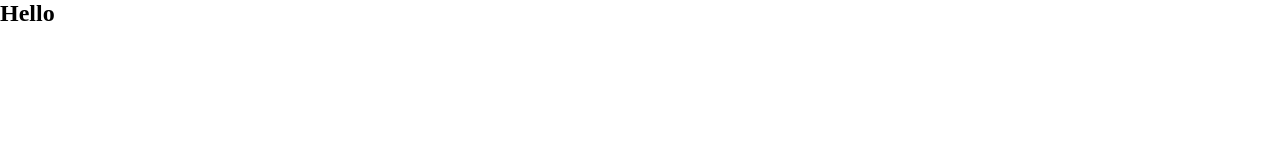
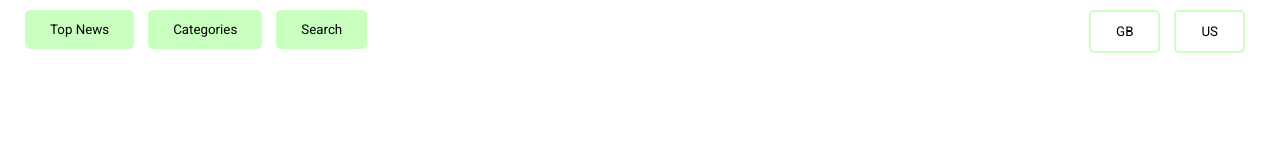
Before and after one commit to Veloja/top-news, a website built with webpack: page src/index.html in a window 1280 px wide. Built offline with nearby package versions, Linux system fonts and the light colour scheme.

Commit message:
header added

```diff
--- a/src/index.html
+++ b/src/index.html
@@ -4,9 +4,20 @@
     <meta charset="UTF-8">
     <meta name="viewport" content="width=device-width, initial-scale=1.0">
     <meta http-equiv="X-UA-Compatible" content="ie=edge">
-    <title>Document</title>
+    <link href="https://fonts.googleapis.com/css?family=Roboto&display=swap" rel="stylesheet">
+    <title>News</title>
 </head>
 <body>
-    <h2>Hello</h2>
+    <header class="header">
+        <div class="header__tabs">
+            <button class="header__tabs-btn">Top News</button>
+            <button class="header__tabs-btn">Categories</button>
+            <button class="header__tabs-btn">Search</button>
+        </div>
+        <div class="header__countries">
+            <button class="header__tabs-country">GB</button>
+            <button class="header__tabs-country">US</button>
+        </div>
+    </header>
 </body>
 </html>
--- a/src/index.js
+++ b/src/index.js
@@ -1 +1,6 @@
 import './styles/main.scss';
+
+const body = document.getElementsByTagName('body')[0];
+window.addEventListener('load', () => {
+    body.classList.add('loaded');
+})
--- a/src/styles/main.scss
+++ b/src/styles/main.scss
@@ -3,3 +3,67 @@
     margin: 0;
     padding: 0;
 }
+
+$font-default: 'Roboto', sans-serif;
+$dur: 0.3s;
+$ease: ease;
+
+body {
+    font-family: $font-default;
+}
+
+$mildGreen: #C9FFBF;
+$mildPink: #FFAFBD;
+$white: #fff;
+$black: #000;
+
+.wrap {
+    max-width: 1280px;
+    width: 100%;
+    padding: 0 20px;
+}
+
+.header {
+    position: fixed;
+    top: 0;
+    left: 0;
+    width: 100%;
+    display: flex;
+    justify-content: space-between;
+    padding: 10px 25px;
+}
+
+.header__tabs-btn, .header__tabs-country {
+    border: 0;
+    padding: 12px 25px;
+    cursor: pointer;
+    margin-right: 10px;
+    border-radius: 5px;
+    background-color: transparent;
+    color: $black;
+    font-family: $font-default;
+}
+
+.header__tabs-country {
+    border: 2px solid $mildGreen;
+    .loaded & {
+        transition: background-color $dur $ease, border $dur $ease, color $dur $ease, box-shadow $dur $ease;
+    }
+    &:hover {
+        background-color: $mildPink;
+        border: 2px solid $mildPink;
+        color: $white;
+        box-shadow: 0px 0px 10px 0px rgba($black, 0.2);
+    }
+}
+
+.header__tabs-btn {
+    background-color: $mildGreen;
+    position: relative;
+    .loaded & {
+        transition: box-shadow $dur $ease;
+    }
+    &:hover {
+        box-shadow: 0px 0px 10px 0px rgba($black, 0.5);
+    }
+}
```
